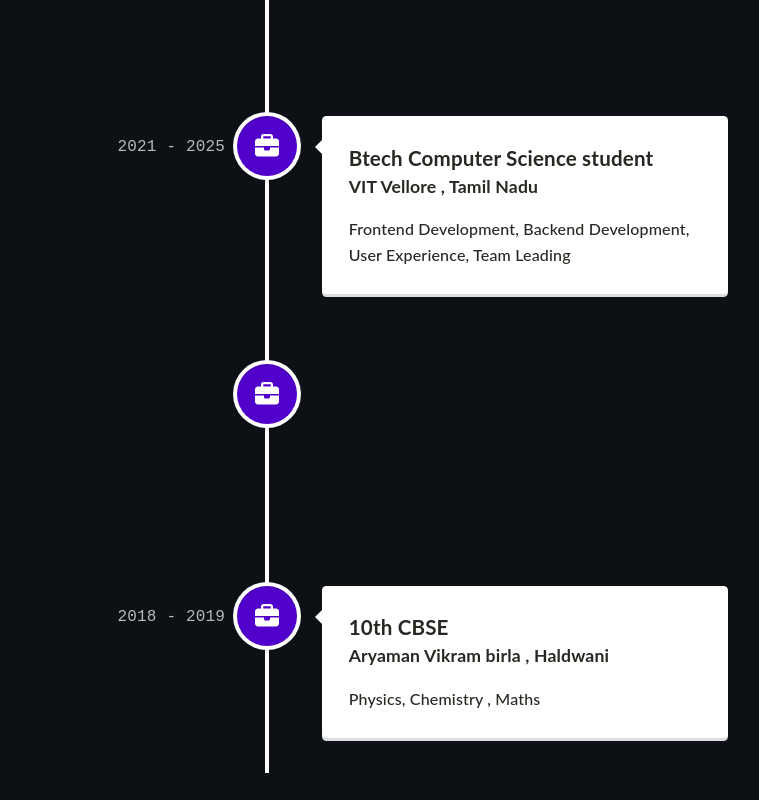
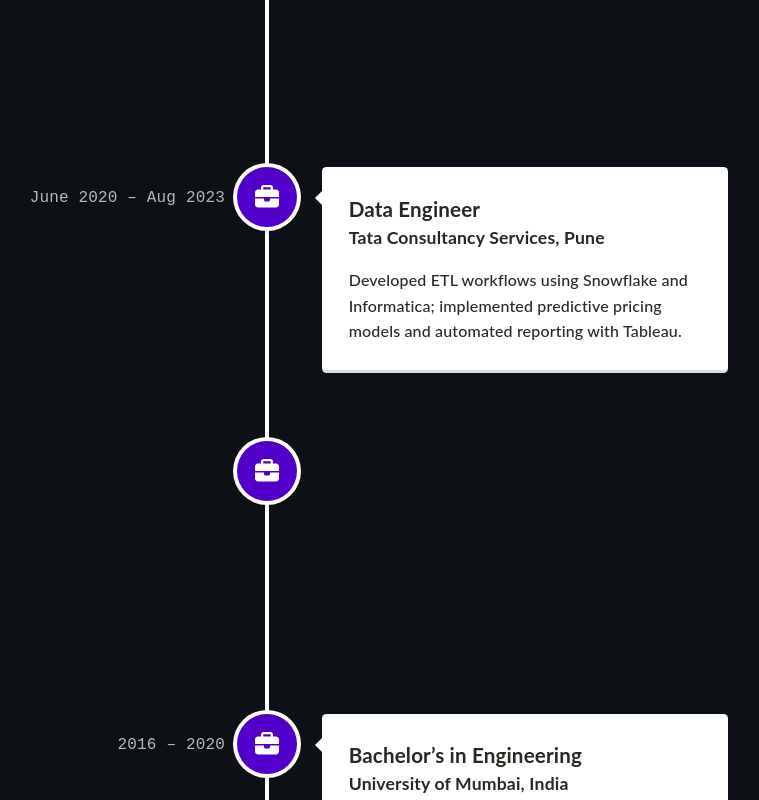
Before and after one commit to Saurabh7-umd/Portfolio, a React (Create React App) app: page / in a window 1280 px wide. Shown: the part 1820-2620 px from the top of the page, without its empty margins (373-1132 px from the left). Built offline with nearby package versions, Linux system fonts and the light colour scheme.

Commit message:
Update Timeline.tsx

```diff
--- a/src/components/Timeline.tsx
+++ b/src/components/Timeline.tsx
@@ -1,10 +1,10 @@
 import React from "react";
-import '@fortawesome/free-regular-svg-icons'
+import '@fortawesome/free-regular-svg-icons';
 import { FontAwesomeIcon } from '@fortawesome/react-fontawesome';
 import { faBriefcase } from '@fortawesome/free-solid-svg-icons';
-import { VerticalTimeline, VerticalTimelineElement }  from 'react-vertical-timeline-component';
+import { VerticalTimeline, VerticalTimelineElement } from 'react-vertical-timeline-component';
 import 'react-vertical-timeline-component/style.min.css';
-import '../assets/styles/Timeline.scss'
+import '../assets/styles/Timeline.scss';
 
 function Timeline() {
   return (
@@ -16,50 +16,53 @@ function Timeline() {
             className="vertical-timeline-element--work"
             contentStyle={{ background: 'white', color: 'rgb(39, 40, 34)' }}
             contentArrowStyle={{ borderRight: '7px solid  white' }}
-            date="October 2023 - December 2023"
+            date="May 2024 – Dec 2024"
             iconStyle={{ background: '#5000ca', color: 'rgb(39, 40, 34)' }}
             icon={<FontAwesomeIcon icon={faBriefcase} />}
           >
-            <h3 className="vertical-timeline-element-title">SDE Intern</h3>
-            <h4 className="vertical-timeline-element-subtitle">Securedsoft Technologies , Bhubneshwar</h4>
+            <h3 className="vertical-timeline-element-title">Data Analyst Intern</h3>
+            <h4 className="vertical-timeline-element-subtitle">Genmab, Princeton, NJ</h4>
             <p>
-              Full-stack Web Development, Project Management, Business Development
+              Built LLM-powered clinical chatbot using Snowflake Cortex, Streamlit, and RAG; implemented CI/CD and data governance with dbt, GitLab, and Informatica.
             </p>
           </VerticalTimelineElement>
+
           <VerticalTimelineElement
             className="vertical-timeline-element--work"
-            date="2021 - 2025"
+            date="June 2020 – Aug 2023"
             iconStyle={{ background: '#5000ca', color: 'rgb(39, 40, 34)' }}
             icon={<FontAwesomeIcon icon={faBriefcase} />}
           >
-            <h3 className="vertical-timeline-element-title">Btech Computer Science student</h3>
-            <h4 className="vertical-timeline-element-subtitle">VIT Vellore , Tamil Nadu</h4>
+            <h3 className="vertical-timeline-element-title">Data Engineer</h3>
+            <h4 className="vertical-timeline-element-subtitle">Tata Consultancy Services, Pune</h4>
             <p>
-              Frontend Development, Backend Development, User Experience, Team Leading
+              Developed ETL workflows using Snowflake and Informatica; implemented predictive pricing models and automated reporting with Tableau.
             </p>
           </VerticalTimelineElement>
+
           <VerticalTimelineElement
             className="vertical-timeline-element--work"
-            date="2020 - 2021"
+            date="Sep 2023 – Dec 2024 (Expected)"
             iconStyle={{ background: '#5000ca', color: 'rgb(39, 40, 34)' }}
             icon={<FontAwesomeIcon icon={faBriefcase} />}
           >
-            <h3 className="vertical-timeline-element-title">12th CBSE</h3>
-            <h4 className="vertical-timeline-element-subtitle">Aryaman  Vikram Biirla , Haldwani</h4>
+            <h3 className="vertical-timeline-element-title">Master’s in Information Systems</h3>
+            <h4 className="vertical-timeline-element-subtitle">University of Maryland, College Park</h4>
             <p>
-              PCM with Computer Science
+              Focused on data engineering, analytics, and cloud technologies with hands-on coursework in AI and enterprise data systems.
             </p>
           </VerticalTimelineElement>
+
           <VerticalTimelineElement
             className="vertical-timeline-element--work"
-            date="2018 - 2019"
+            date="2016 – 2020"
             iconStyle={{ background: '#5000ca', color: 'rgb(39, 40, 34)' }}
             icon={<FontAwesomeIcon icon={faBriefcase} />}
           >
-            <h3 className="vertical-timeline-element-title">10th CBSE</h3>
-            <h4 className="vertical-timeline-element-subtitle">Aryaman Vikram birla , Haldwani</h4>
+            <h3 className="vertical-timeline-element-title">Bachelor’s in Engineering</h3>
+            <h4 className="vertical-timeline-element-subtitle">University of Mumbai, India</h4>
             <p>
-              Physics, Chemistry , Maths
+              Majored in Electronics and Telecommunications with projects in machine learning and automation.
             </p>
           </VerticalTimelineElement>
         </VerticalTimeline>
```
